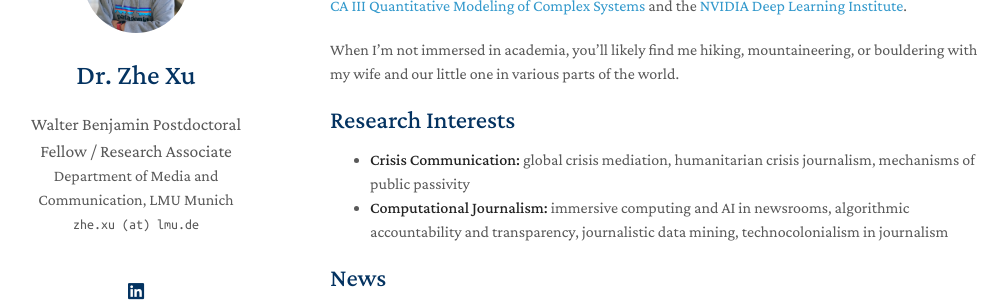
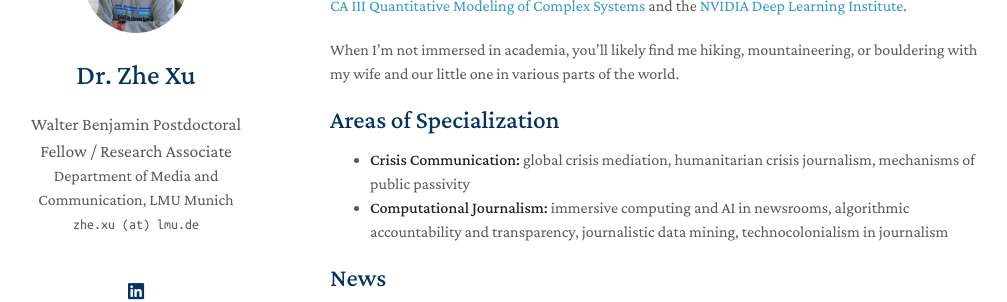
Before and after one commit to zhexuphd/home, a Jekyll site: the page built from index.md, in a window 1280 px wide and 900 px high, scrolled down 336 px. Shown: the part 155-457 px from the top of the window, without its empty margins (140-1147 px from the left). Built offline with Jekyll 4.4.1, drawn with Linux system fonts in a browser that asks for light colours; a style sheet for code colours, icons or effects is not loaded; our own code applies the rules of GitHub Pages for plain Markdown files.

Commit message:
Update index.md

```diff
--- a/index.md
+++ b/index.md
@@ -12,7 +12,7 @@ I have undergone extensive training in computational and data science at the [Un
 
 When I’m not immersed in academia, you’ll likely find me hiking, mountaineering, or bouldering with my wife and our little one in various parts of the world.
 
-## Research Interests
+## Areas of Specialization
 
 - **Crisis Communication:** global crisis mediation, humanitarian crisis journalism, mechanisms of public passivity
 - **Computational Journalism:** immersive computing and AI in newsrooms, algorithmic accountability and transparency, journalistic data mining, technocolonialism in journalism
```
